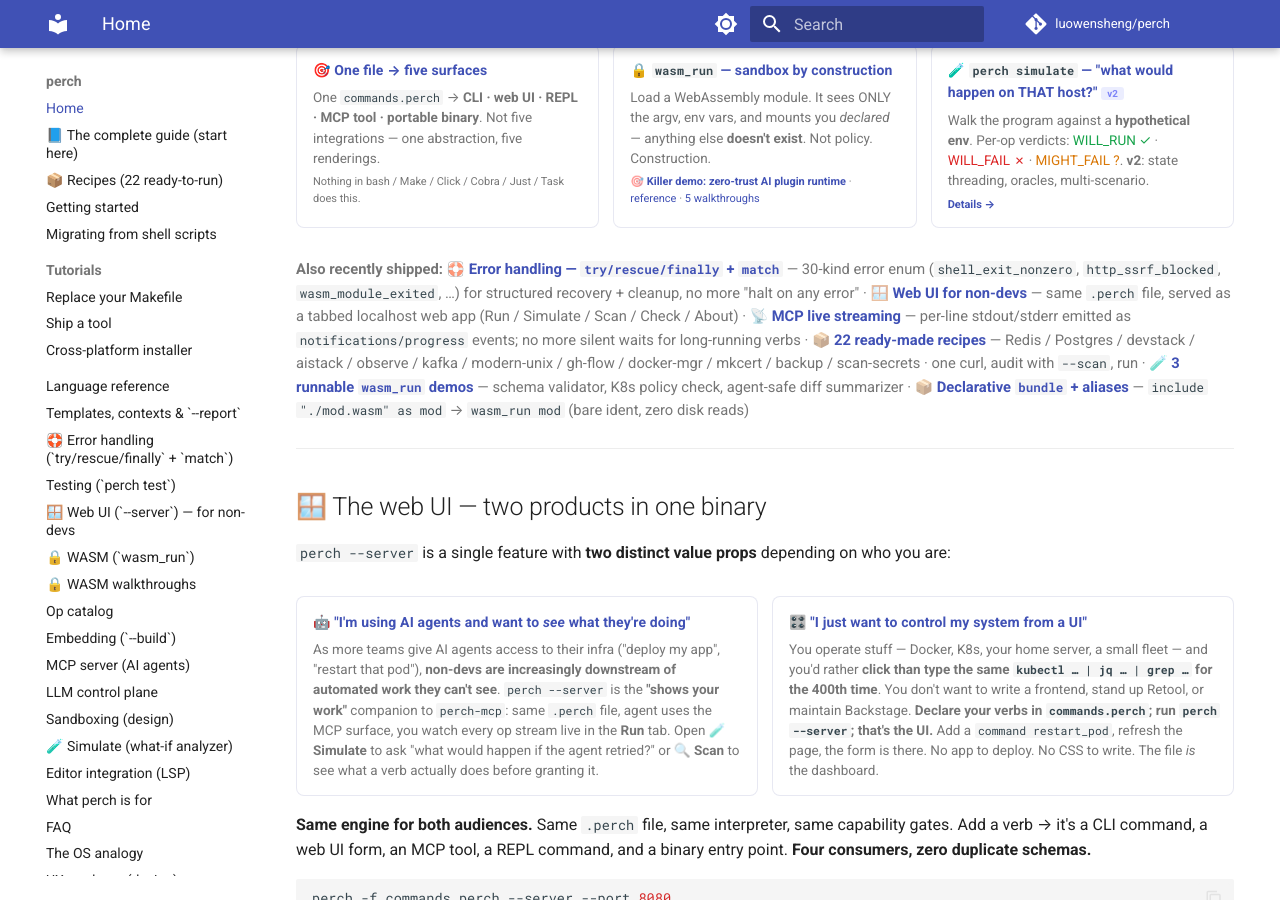
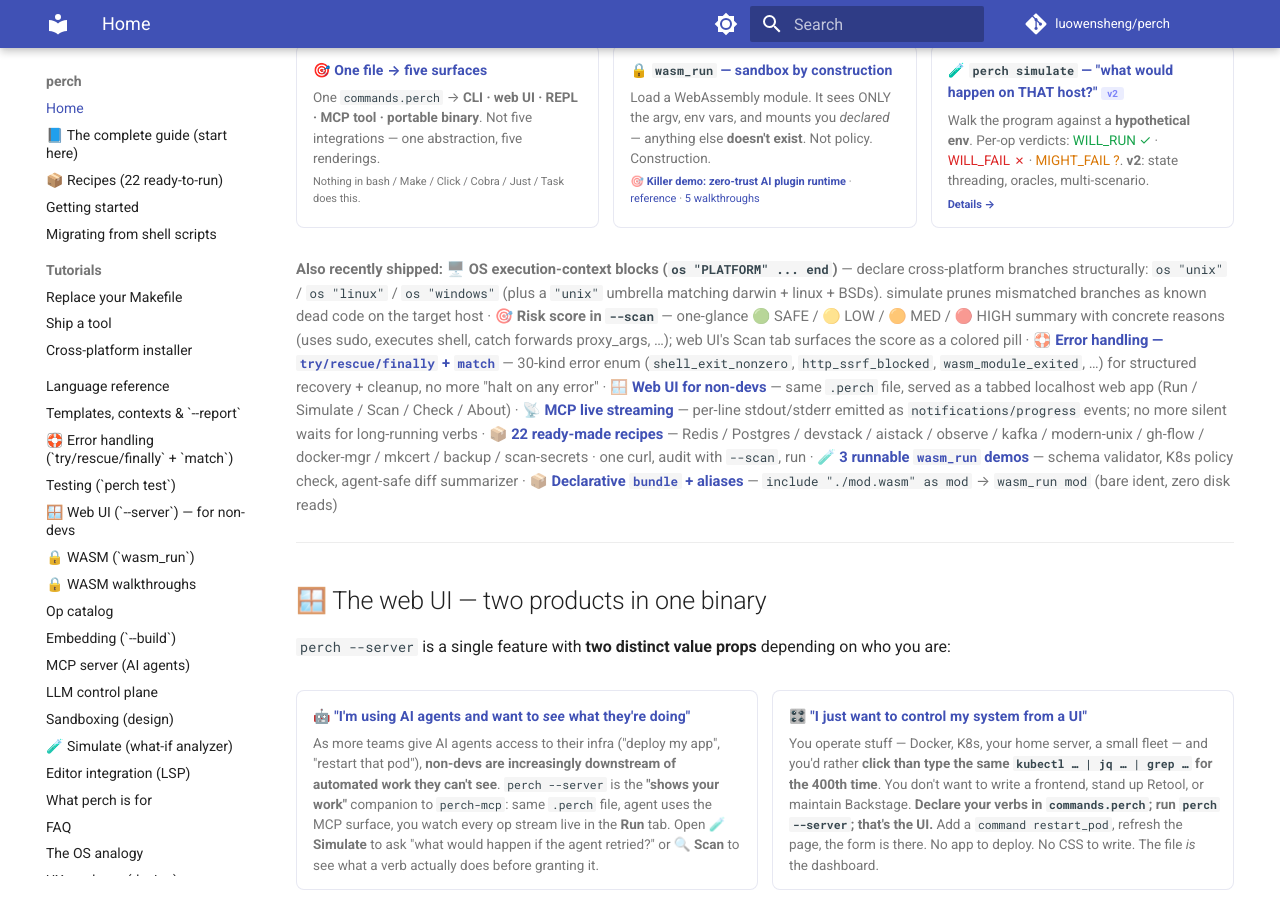
Before and after one commit to olivierdevelops/perch, an MkDocs documentation site: the page built from docs/index.md, in a window 1280 px wide and 900 px high, scrolled down 1758 px. Built offline with MkDocs 1.6.1 and Material for MkDocs 9.7.7, drawn with Linux system fonts in a browser that asks for light colours; comment, search, counter and statistics services are not loaded; some of the changed text lies outside the part shown.

Commit message:
docs(index): surface OS context blocks + risk score on the GH Pages home
The two features that shipped this session (132c2da: OS execution-
context blocks + risk score in --scan) weren't yet chipped on the
GH Pages landing page. This commit fixes that.

Two new chips in the "Also recently shipped" line:

  🖥️ OS execution-context blocks (os "PLATFORM" ... end) — declare
     cross-platform branches structurally; simulate prunes mismatched
     branches as known dead code on the target host
  🎯 Risk score in --scan — one-glance 🟢 SAFE / 🟡 LOW / 🟠 MED / 🔴 HIGH
     summary with concrete reasons (uses sudo, executes shell, catch
     forwards proxy_args, …); web UI's Scan tab pill

Also updated the 🔍 Scan feature card in the web-UI feature grid
lower on the page to mention the risk score as the lead-in.

mkdocs --strict clean. GH Pages will redeploy on push.

Co-Authored-By: Claude Opus 4.7 <noreply@anthropic.com>

```diff
--- a/docs/index.md
+++ b/docs/index.md
@@ -83,6 +83,8 @@ Pull requests will be closed unread. Feature ideas → <a href="https://github.c
 
 <p style="font-size:.92em;color:var(--md-default-fg-color--light);margin-top:1em">
 <strong>Also recently shipped:</strong>
+🖥️ <strong>OS execution-context blocks (<code>os "PLATFORM" ... end</code>)</strong> — declare cross-platform branches structurally: <code>os "unix"</code> / <code>os "linux"</code> / <code>os "windows"</code> (plus a <code>"unix"</code> umbrella matching darwin + linux + BSDs). simulate prunes mismatched branches as known dead code on the target host ·
+🎯 <strong>Risk score in <code>--scan</code></strong> — one-glance 🟢 SAFE / 🟡 LOW / 🟠 MED / 🔴 HIGH summary with concrete reasons (uses sudo, executes shell, catch forwards proxy_args, …); web UI's Scan tab surfaces the score as a colored pill ·
 🛟 <a href="errors/"><strong>Error handling — <code>try/rescue/finally</code> + <code>match</code></strong></a> — 30-kind error enum (<code>shell_exit_nonzero</code>, <code>http_ssrf_blocked</code>, <code>wasm_module_exited</code>, …) for structured recovery + cleanup, no more "halt on any error" ·
 🪟 <a href="web-ui/"><strong>Web UI for non-devs</strong></a> — same <code>.perch</code> file, served as a tabbed localhost web app (Run / Simulate / Scan / Check / About) ·
 📡 <a href="mcp/#streaming-progress"><strong>MCP live streaming</strong></a> — per-line stdout/stderr emitted as <code>notifications/progress</code> events; no more silent waits for long-running verbs ·
@@ -288,7 +290,7 @@ perch -f commands.perch --server --port 8080
 
 <div class="card">
   <h4>🔍 Scan</h4>
-  <p>One click → the full capability + risk audit. Severity pills, the recommended hardened invocation, every host / write root / env var the program touches. <strong>Run this before executing anything you didn't write yourself.</strong></p>
+  <p>One click → the full capability + risk audit. Leads with a <strong>one-glance risk score</strong> (🟢 SAFE / 🟡 LOW / 🟠 MED / 🔴 HIGH) and concrete reasons (uses sudo, executes shell, catch forwards proxy_args, …). Severity pills, the recommended hardened invocation, every host / write root / env var the program touches. <strong>Run this before executing anything you didn't write yourself.</strong></p>
 </div>
 
 <div class="card">
```
